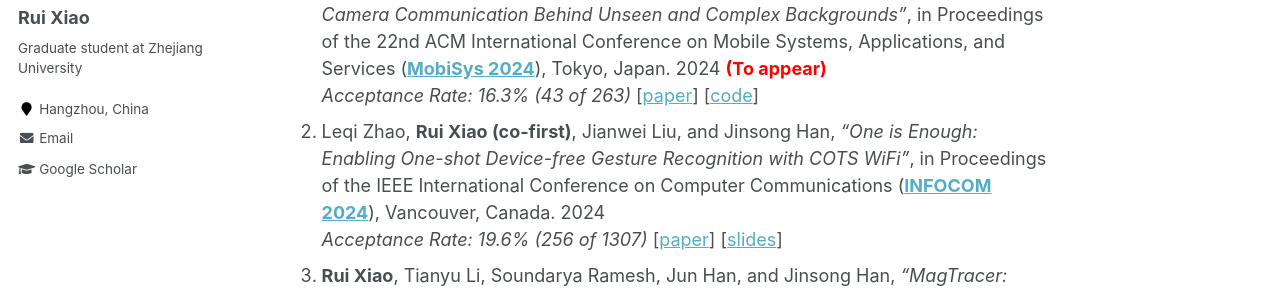
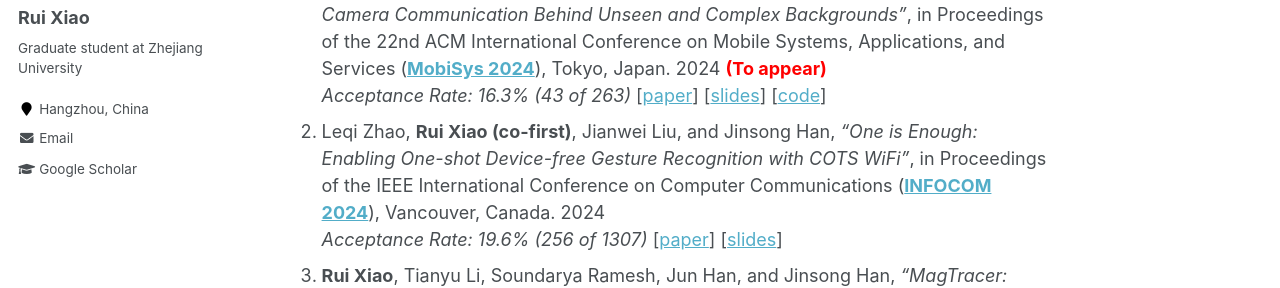
Before and after one commit to ruixiao24/ruixiao24.github.io, a Jekyll site: the page built from _pages/about.md, in a window 1280 px wide and 900 px high, scrolled down 586 px. Shown: the part 175-463 px from the top of the window. Built offline with Jekyll 4.4.1, drawn with Linux system fonts in a browser that asks for light colours.

Commit message:
Update about.md

```diff
--- a/_pages/about.md
+++ b/_pages/about.md
@@ -23,7 +23,7 @@
 
 # Publication
 1. **Rui Xiao**, Leqi Zhao, Feng Qian, Lei Yang, and Jinsong Han, *"Practical Optical Camera Communication Behind Unseen and Complex Backgrounds"*, in Proceedings of the 22nd ACM International Conference on Mobile Systems, Applications, and Services (**[MobiSys 2024](https://sigmobile.org/mobisys/2024/)**), Tokyo, Japan. 2024 <span style="color:red"> **(To appear)**</span>
-    *Acceptance Rate: 16.3% (43 of 263)* [[paper](https://ruixiao24.github.io/files/winklink-mobisys24.pdf)] [[code](https://github.com/ruixiao24/winklink-mobisys2024)]
+    *Acceptance Rate: 16.3% (43 of 263)* [[paper](https://ruixiao24.github.io/files/winklink-mobisys24.pdf)] [[slides](https://ruixiao24.github.io/files/winklink-mobisys-final.pdf)] [[code](https://github.com/ruixiao24/winklink-mobisys2024)]
 1. Leqi Zhao, **Rui Xiao (co-first)**, Jianwei Liu, and Jinsong Han, *"One is Enough: Enabling One-shot Device-free Gesture Recognition with COTS WiFi"*, in Proceedings of the IEEE International Conference on Computer Communications (**[INFOCOM 2024](https://infocom2024.ieee-infocom.org/)**), Vancouver, Canada. 2024
     *Acceptance Rate: 19.6% (256 of 1307)* [[paper](https://ruixiao24.github.io/files/onesense-infocom24.pdf)] [[slides](https://ruixiao24.github.io/files/OneSense.pdf)]
 1. **Rui Xiao**, Tianyu Li, Soundarya Ramesh, Jun Han, and Jinsong Han, *"MagTracer: Detecting GPU Cryptojacking Attacks via Magnetic Leakage Signals"*, in Proceedings of the 29th International Conference on Mobile Computing and Networking (**[MobiCom 2023](https://sigmobile.org/mobicom/2023/)**), Madrid, Spain. 2023
```
